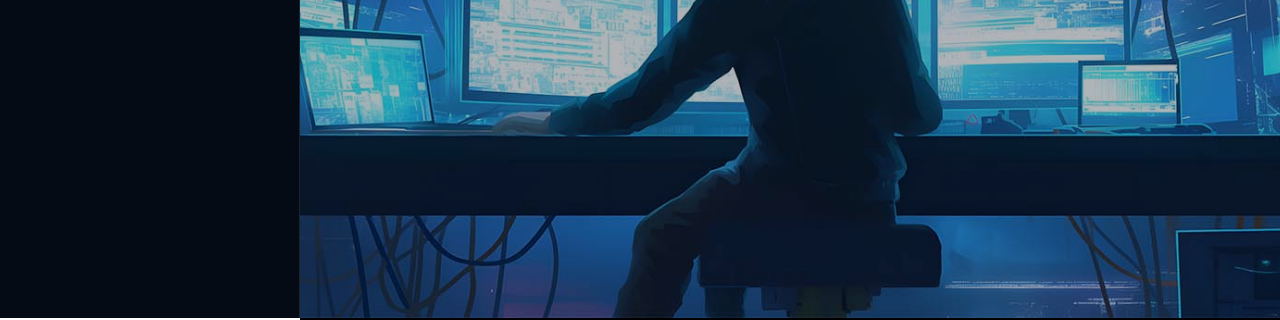
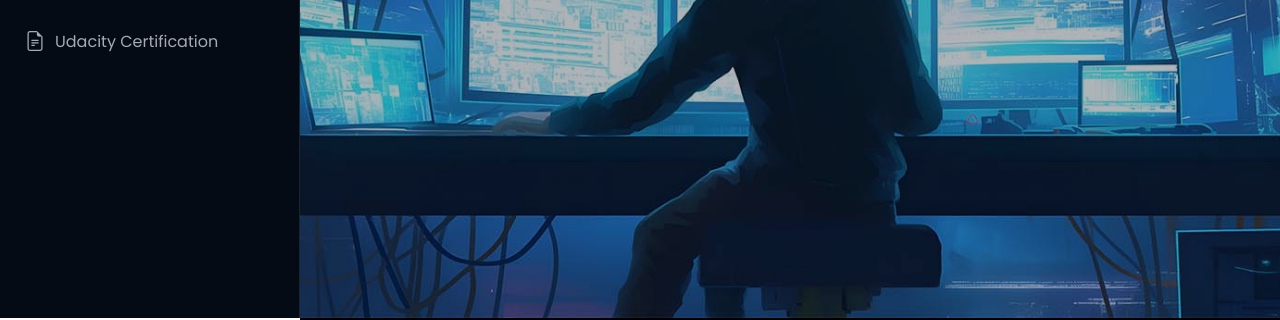
Before and after one commit to HeshamCaesar001/HeshamCaesar001.github.io, a plain HTML site: page index.html in a window 1280 px wide. Shown: the part 482-802 px from the top of the page. Drawn offline with Linux system fonts and the light colour scheme.

Commit message:
add udacity cert

```diff
--- a/index.html
+++ b/index.html
@@ -61,6 +61,7 @@
         <li><a href="#about"><i class="bi bi-person navicon"></i> About</a></li>
         <li><a href="files/HishamSayedResume.pdf"><i class="bi bi-file-earmark-text navicon" download></i> Developer Resume</a></li>
         <li><a href="files/HishamSayed_Security_CV.pdf"><i class="bi bi-file-earmark-text navicon" download></i>Security Resume</a></li>
+        <li><a href="files/Udacity_cert.pdf"><i class="bi bi-file-earmark-text navicon" download></i>Udacity Certification</a></li>
     </nav>
 
   </header>
```
Also changed, not shown: 1 other file.
